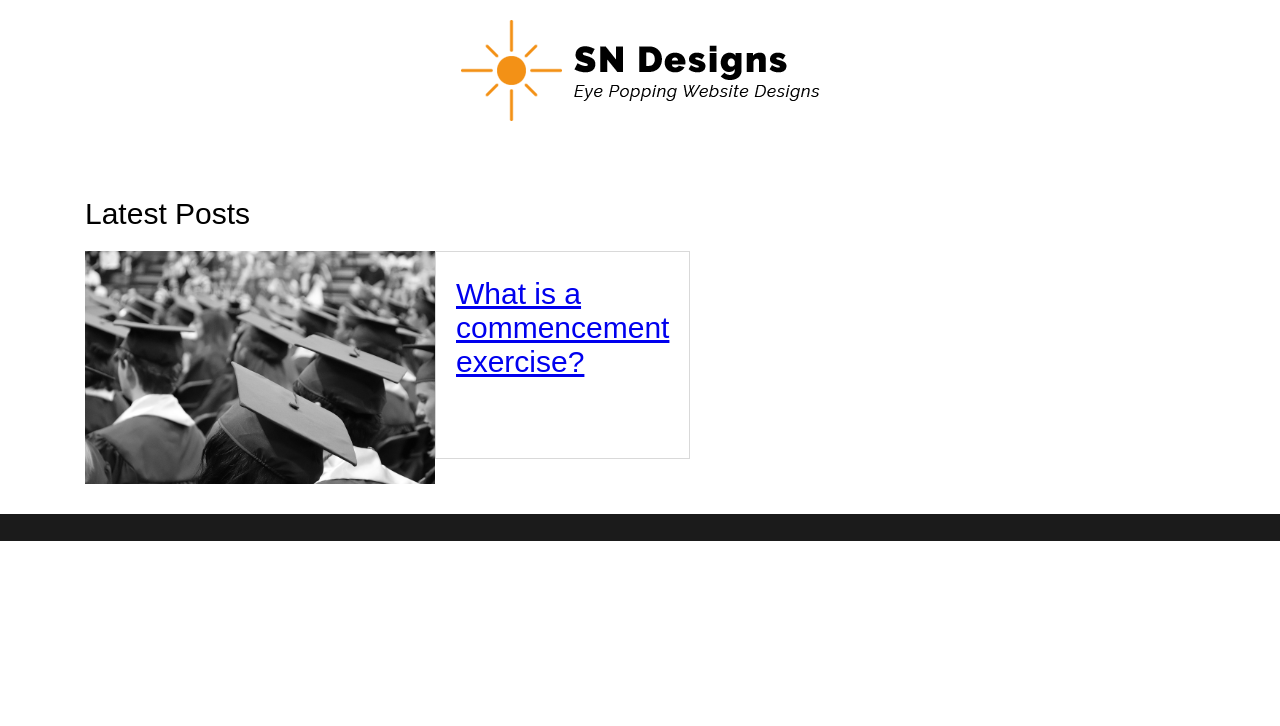
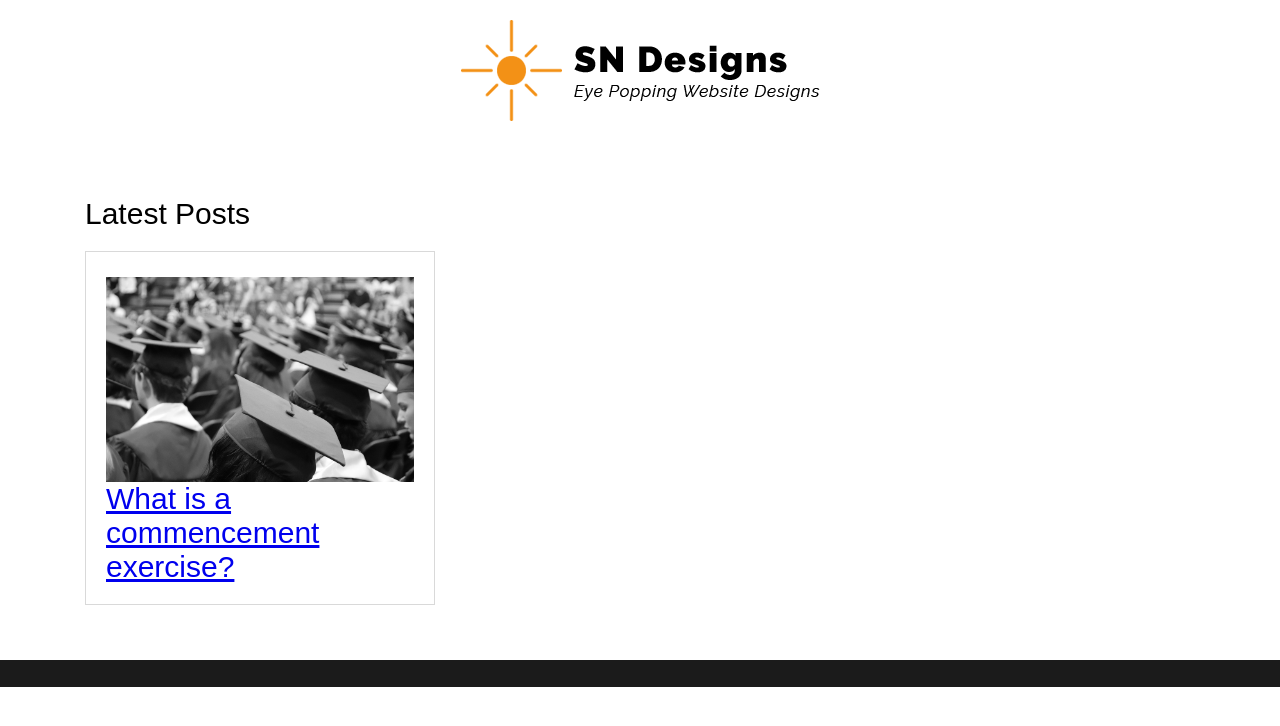
Before and after one commit to sncreative/sncreative.github.io, a Jekyll site: the page built from blog.md, in a window 1280 px wide. Shown: the top 726 px of the page. Built offline with Jekyll 4.4.1, drawn with Linux system fonts in a browser that asks for light colours; nearby versions of some CDN libraries.

Commit message:
Add files via upload

```diff
--- a/blog.md
+++ b/blog.md
@@ -16,8 +16,8 @@ description: Blog
 <div class="row equal-height">
 
 <div class="col-md-4">
+<div class="s1">
 <img src="{{site.url}}/images/graduation-cap.jpg" class="img-fluid">
-<div class="s1">
 <h2><a href="https://sncreative.github.io/commencement-exercise/">What is a commencement exercise?</a></h2>
 </div>
 </div>
```
